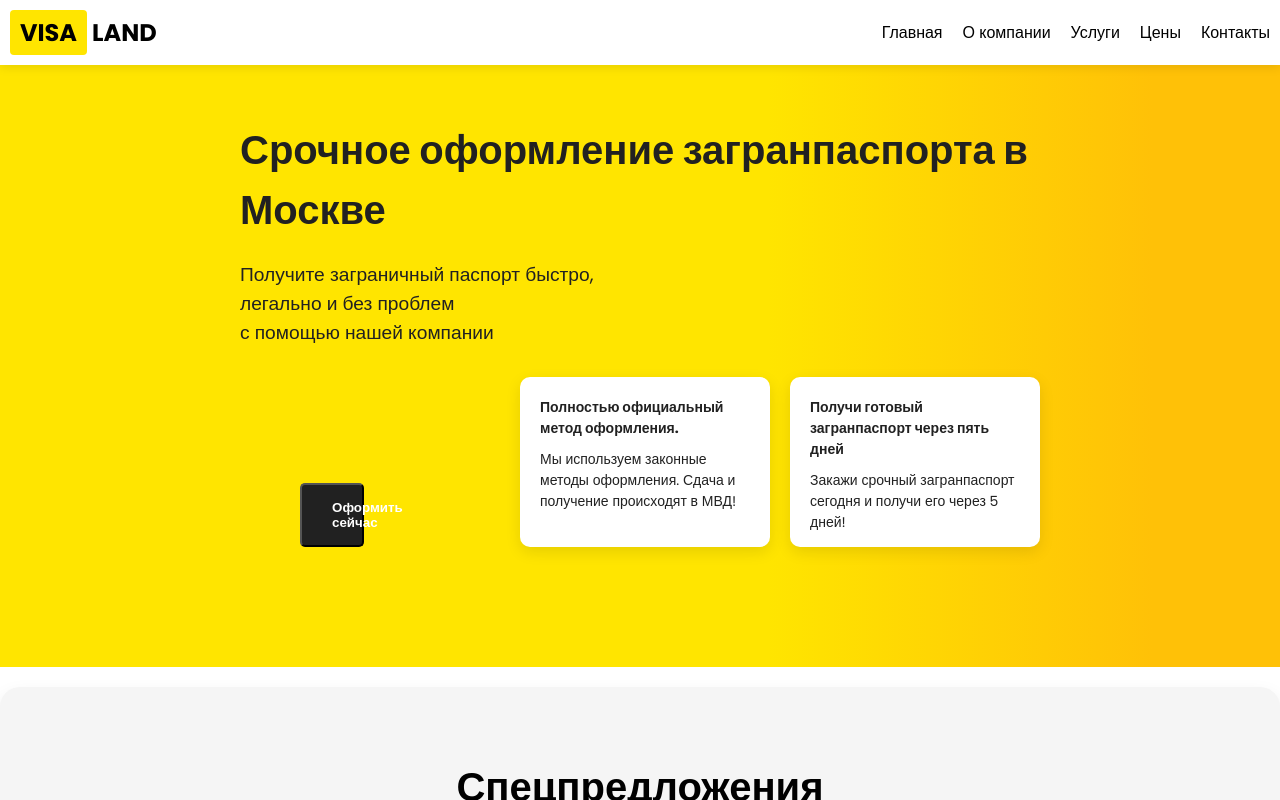
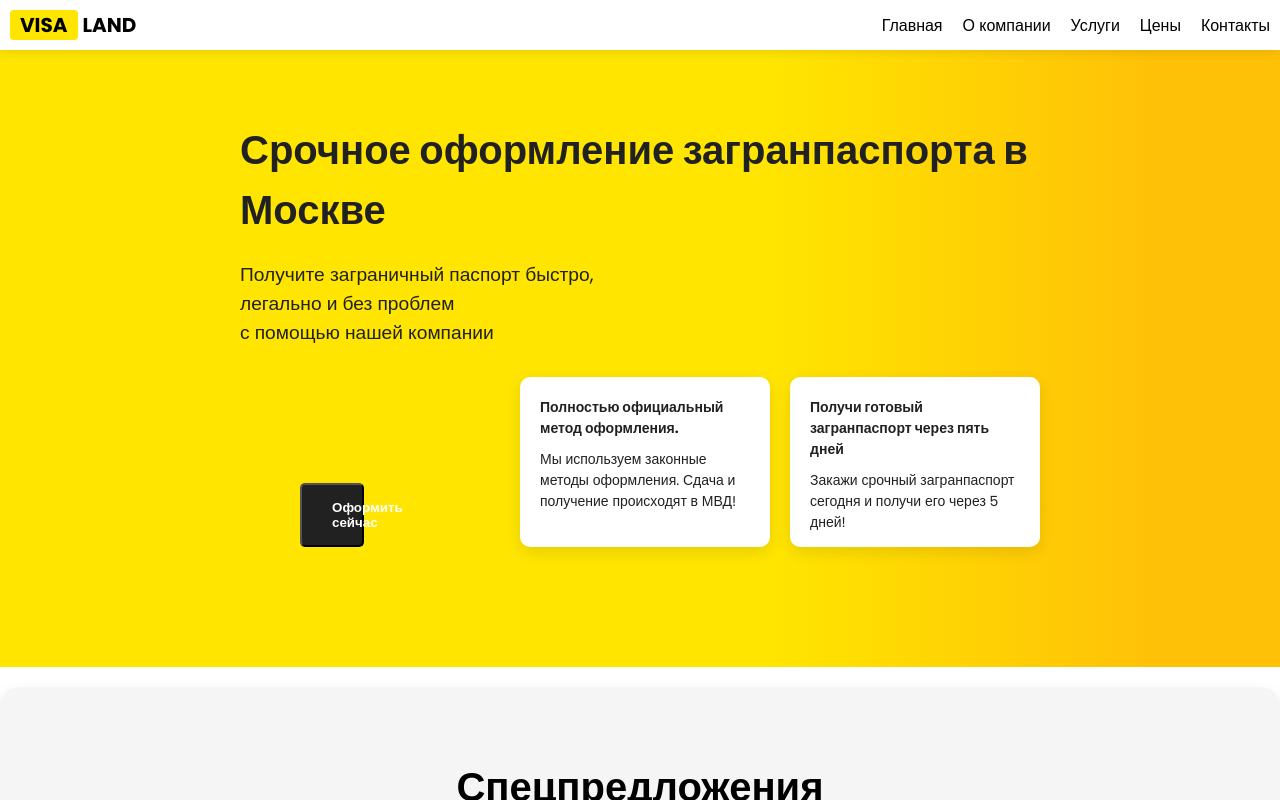
Before and after one commit to ElenaSoshina/visaland, a React (Create React App) app: page / in a window 1280 px wide. Built offline with nearby package versions, Linux system fonts and the light colour scheme.

Commit message:
change logo

```diff
--- a/src/components/Header/Header.module.css
+++ b/src/components/Header/Header.module.css
@@ -14,7 +14,7 @@
 }
 
 .logo {
-    font-size: 24px;
+    font-size: 20px;
     font-weight: bold;
     display: flex;
     align-items: center;
@@ -24,7 +24,7 @@
 .visa {
     background-color: #ffe500;
     color: black;
-    padding: 5px 10px;
+    padding: 0px 10px;
     border-radius: 4px;
 }
 
```
